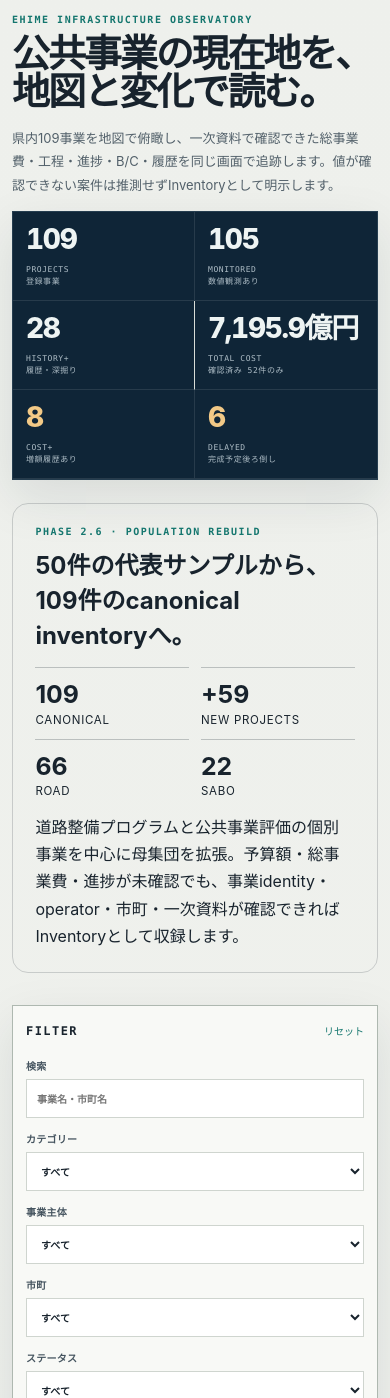
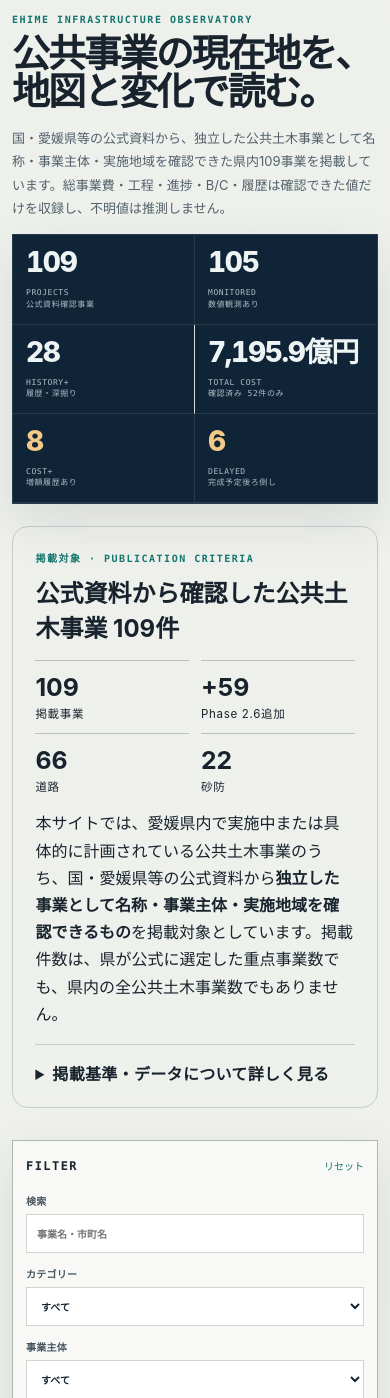
Before and after one commit to ryotamatsuki/ehime-civil-works-monitor, a website built with Vite: page index.html in a window 390 px wide. Shown: the part 60-1458 px from the top of the page. Built offline with nearby package versions, Linux system fonts and the light colour scheme.

Commit message:
Clarify project publication criteria and coverage scope (#9)
State clearly that the inventory contains official-source-confirmed independent public works projects, is neither an official priority-project selection nor a complete census, add detailed inclusion/exclusion criteria, and document coverage and geometry limitations.

```diff
--- a/index.html
+++ b/index.html
@@ -3,7 +3,7 @@
   <head>
     <meta charset="UTF-8" />
     <meta name="viewport" content="width=device-width, initial-scale=1.0" />
-    <meta name="description" content="愛媛県内の主要公共土木事業を、一次情報・履歴・年度予算・累計投資・B/Cとともに確認するための非公式モニターです。" />
+    <meta name="description" content="国・愛媛県等の公式資料から独立した事業として確認できた愛媛県内の公共土木事業を、一次情報・履歴・年度予算・B/C等とともに整理する非公式モニターです。" />
     <title>Ehime Civil Works Monitor</title>
   </head>
   <body>
--- a/src/phase26.css
+++ b/src/phase26.css
@@ -12,7 +12,28 @@
 .phase26-metrics { display: grid; grid-template-columns: repeat(4, minmax(0, 1fr)); gap: .75rem; }
 .phase26-metrics span { border-top: 1px solid color-mix(in srgb, currentColor 24%, transparent); padding-top: .7rem; font-size: .72rem; letter-spacing: .06em; }
 .phase26-metrics strong { display: block; font-size: 1.55rem; letter-spacing: 0; margin-bottom: .2rem; }
+.phase26-definition strong { font-weight: 700; }
+
+.phase26-policy {
+  border-top: 1px solid color-mix(in srgb, currentColor 18%, transparent);
+  padding-top: 1rem;
+}
+
+.phase26-policy summary {
+  cursor: pointer;
+  font-weight: 700;
+  letter-spacing: .02em;
+  width: fit-content;
+}
+
+.phase26-policy summary:hover { text-decoration: underline; text-underline-offset: .2em; }
+.phase26-policy-body { margin-top: 1rem; display: grid; grid-template-columns: repeat(2, minmax(0, 1fr)); gap: 1rem 1.4rem; }
+.phase26-policy-body section { border-top: 1px solid color-mix(in srgb, currentColor 14%, transparent); padding-top: .85rem; }
+.phase26-policy-body h3 { margin: 0 0 .45rem; font-size: .9rem; }
+.phase26-policy-body p { margin: 0; line-height: 1.7; font-size: .9rem; }
+.phase26-policy-body ol { margin: .15rem 0 .7rem; padding-left: 1.35rem; line-height: 1.65; font-size: .9rem; }
 
 @media (max-width: 720px) {
   .phase26-metrics { grid-template-columns: repeat(2, minmax(0, 1fr)); }
+  .phase26-policy-body { grid-template-columns: 1fr; }
 }
--- a/src/phase26.ts
+++ b/src/phase26.ts
@@ -20,29 +20,69 @@ async function phase26() {
 
     const heroLead = document.querySelector<HTMLElement>('.hero .lead');
     if (heroLead) {
-      heroLead.textContent = `県内${dataset.projects.length}事業を地図で俯瞰し、一次資料で確認できた総事業費・工程・進捗・B/C・履歴を同じ画面で追跡します。値が確認できない案件は推測せずInventoryとして明示します。`;
+      heroLead.textContent = `国・愛媛県等の公式資料から、独立した公共土木事業として名称・事業主体・実施地域を確認できた県内${dataset.projects.length}事業を掲載しています。総事業費・工程・進捗・B/C・履歴は確認できた値だけを収録し、不明値は推測しません。`;
     }
 
     const notice = document.querySelector<HTMLElement>('.hero .notice');
     if (notice) {
       const strong = notice.querySelector('strong');
       const text = notice.querySelector('p');
-      if (strong) strong.textContent = 'PHASE 2.6 · COMPREHENSIVE INVENTORY / 2026-09-03';
-      if (text) text.textContent = '公式資料を横断して事業母集団を再構築。単一工事・業務・施設名をProjectとして水増しせず、独立した事業として確認できる案件を追加しています。';
+      if (strong) strong.textContent = '掲載対象 · OFFICIAL-SOURCE PROJECT INVENTORY';
+      if (text) text.textContent = '掲載案件は愛媛県が公式に選定した「重点事業」一覧ではなく、本サイトが複数の公式資料を横断して事業単位を整理したものです。県内の公共土木事業すべてを網羅するものではありません。';
+    }
+
+    const firstMetricLabel = document.querySelector<HTMLElement>('.dashboard .metric span');
+    if (firstMetricLabel) {
+      firstMetricLabel.innerHTML = 'PROJECTS<br>公式資料確認事業';
     }
 
     if (!document.querySelector('.phase26-summary')) {
       const section = document.createElement('section');
       section.className = 'phase26-summary';
+      section.id = 'publishing-criteria';
       section.innerHTML = `
-        <div><p class="eyebrow">PHASE 2.6 · POPULATION REBUILD</p><h2>50件の代表サンプルから、109件のcanonical inventoryへ。</h2></div>
+        <div>
+          <p class="eyebrow">掲載対象 · PUBLICATION CRITERIA</p>
+          <h2>公式資料から確認した公共土木事業 ${dataset.projects.length}件</h2>
+        </div>
         <div class="phase26-metrics">
-          <span><strong>${dataset.projects.length}</strong>CANONICAL</span>
-          <span><strong>+59</strong>NEW PROJECTS</span>
-          <span><strong>66</strong>ROAD</span>
-          <span><strong>22</strong>SABO</span>
+          <span><strong>${dataset.projects.length}</strong>掲載事業</span>
+          <span><strong>+59</strong>Phase 2.6追加</span>
+          <span><strong>66</strong>道路</span>
+          <span><strong>22</strong>砂防</span>
         </div>
-        <p>道路整備プログラムと公共事業評価の個別事業を中心に母集団を拡張。予算額・総事業費・進捗が未確認でも、事業identity・operator・市町・一次資料が確認できればInventoryとして収録します。</p>`;
+        <p class="phase26-definition">本サイトでは、愛媛県内で実施中または具体的に計画されている公共土木事業のうち、国・愛媛県等の公式資料から<strong>独立した事業として名称・事業主体・実施地域を確認できるもの</strong>を掲載対象としています。掲載件数は、県が公式に選定した重点事業数でも、県内の全公共土木事業数でもありません。</p>
+        <details class="phase26-policy">
+          <summary>掲載基準・データについて詳しく見る</summary>
+          <div class="phase26-policy-body">
+            <section>
+              <h3>掲載する事業</h3>
+              <p>道路、河川、砂防、港湾、海岸、都市、ダム等について、公式資料上で政策・予算・事業評価等の単位として独立したProjectであることを確認できる事業を収録します。県施行に加え、愛媛県内で実施される国直轄等の事業も、事業主体を明示したうえで対象とします。</p>
+            </section>
+            <section>
+              <h3>掲載の最低条件</h3>
+              <ol>
+                <li>公式一次資料で独立した事業名を確認できること</li>
+                <li>事業主体または所管を確認できること</li>
+                <li>実施市町・地域を合理的に特定できること</li>
+                <li>既存掲載事業との重複や、上位Projectに属する工区・工事でないことを確認できること</li>
+              </ol>
+              <p>総事業費、完成年度、進捗率、B/C、年度予算等は掲載の必須条件ではありません。確認できない数値は0として扱わず、未確認のまま明示します。</p>
+            </section>
+            <section>
+              <h3>主な確認資料</h3>
+              <p>「えひめの土木」、道路の整備に関するプログラム、公共事業評価資料、当初・補正予算資料、地方局・土木事務所の事業紹介、国土交通省・四国地方整備局資料、発注見通し等を横断して候補を確認しています。</p>
+            </section>
+            <section>
+              <h3>原則として掲載しないもの</h3>
+              <p>単一の工事契約、測量・設計等の委託業務、独立事業であることを確認できない単なる施設名・路線名・河川名、民間事業、市町単独事業は原則としてcanonical Projectにはしません。発注見通しは候補探索に利用しますが、契約1件をそのまま1事業として数えません。</p>
+            </section>
+            <section>
+              <h3>網羅性と位置情報</h3>
+              <p>公式資料から事業単位を確認できた案件を順次追加しているため、県内の公共土木事業すべてを網羅しているとは限りません。また、公式GIS形状が確認できない案件は検索・俯瞰用の代表点を表示しており、正確な施工区域や道路線形を示すものではありません。</p>
+            </section>
+          </div>
+        </details>`;
       document.querySelector('#dashboard-root')?.insertAdjacentElement('afterend', section);
     }
   } catch {
```
Also changed, not shown: docs/publishing-criteria.md (added, +86 -0 lines).
